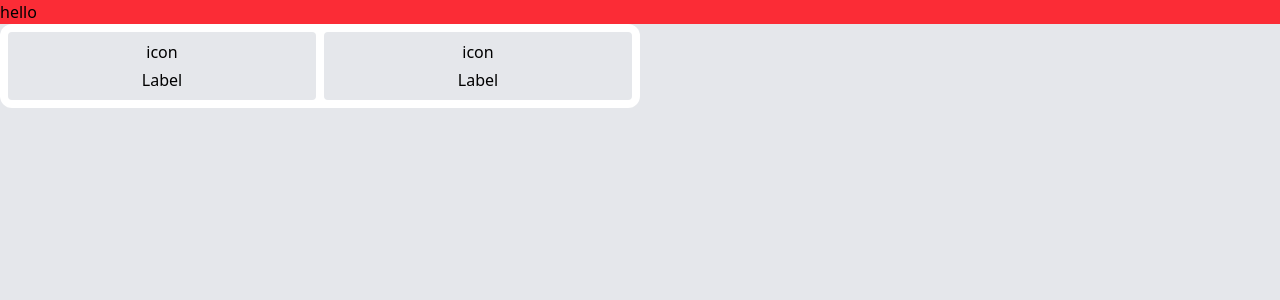
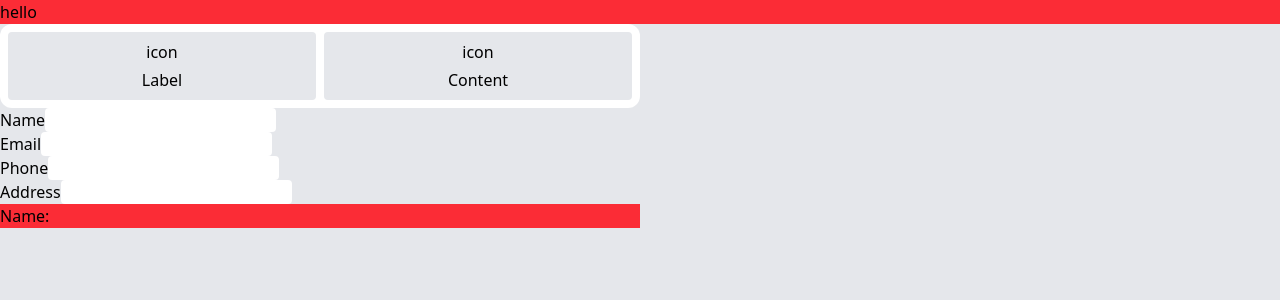
Before and after one commit to blazegreenhalgh/resume-generator, a React (Vite) app: page / in a window 1280 px wide. Shown: the top 300 px of the page. Built offline with nearby package versions, Linux system fonts and the light colour scheme.

Commit message:
Add state functionality to fields

```diff
--- a/src/App.jsx
+++ b/src/App.jsx
@@ -5,17 +5,22 @@ import Sidebar from './components/Sidebar'
 
 
 function App() {
-  const [personalDetails, setPersonalDetails] = useState({
+  const [details, setDetails] = useState({
     name: '',
     email: '',
     phone: '',
-    address: ''
+    address: '',
   })
+
+  const handleFieldChange = (target, e) =>{
+    setDetails({...details, [target]: e.target.value})
+    console.log(details)
+  }
 
   return (
     <>
      <h1 className='bg-red-500'>hello</h1>
-     <Sidebar personalDetails={personalDetails} />
+     <Sidebar details={details} onFieldChange={handleFieldChange} />
     </>
   )
 }
--- a/src/components/Sidebar.jsx
+++ b/src/components/Sidebar.jsx
@@ -1,15 +1,26 @@
 import React from 'react'
 
 
-function Sidebar({ personalDetails }) {
+function Sidebar({ details, onFieldChange }) {
   return (
     <div className='sidebar h-full flex flex-col w-1/2'>
-        <div className="sidebar-tabs flex flex-row gap-2 bg-white w-full p-2 rounded-xl">
-            <SidebarTab />
-            <SidebarTab />
+        <div className="tabs flex flex-row gap-2 bg-white w-full p-2 rounded-xl">
+            <Tab />
+            <Tab label="Content" />
         </div>
-        <div className="sidebar-fields">
-
+        <div className="fields">
+            <div className="field-group">
+                {Object.keys(details).map((key) => (
+                    <Field
+                    key={key}
+                    details={details}
+                    target={key}
+                    label={key[0].toUpperCase() + key.slice(1)}
+                    onFieldChange={onFieldChange}
+                    />
+                ))}
+                <p className='bg-red-500'>Name: {details.name} </p>
+            </div>
         </div>
     </div>
   )
@@ -19,21 +30,26 @@ export default Sidebar
 
 
 
-function Field({label='label'}) {
+function Field({ label='Label', details, onFieldChange, target }) {
             return (
              <div className='field'>
                 <label>{label}</label>
                 <input
                 type="text"
-            value={value}
-            onChange={() => {}}
+                className='bg-white rounded-sm'
+                value={details[target]}
+                onChange={(e) => {onFieldChange(target, e)}}
             />
              </div>
     )
 }
 
 
-function SidebarTab({ label="Label" }) {
+
+
+
+
+function Tab({ label="Label" }) {
   return (
     <div className='flex flex-col  w-full items-center gap-1 bg-gray-200 p-2 rounded rounded-l'>
         <p>icon</p>
```
Lines whose indentation alone changed are shown as unchanged.
